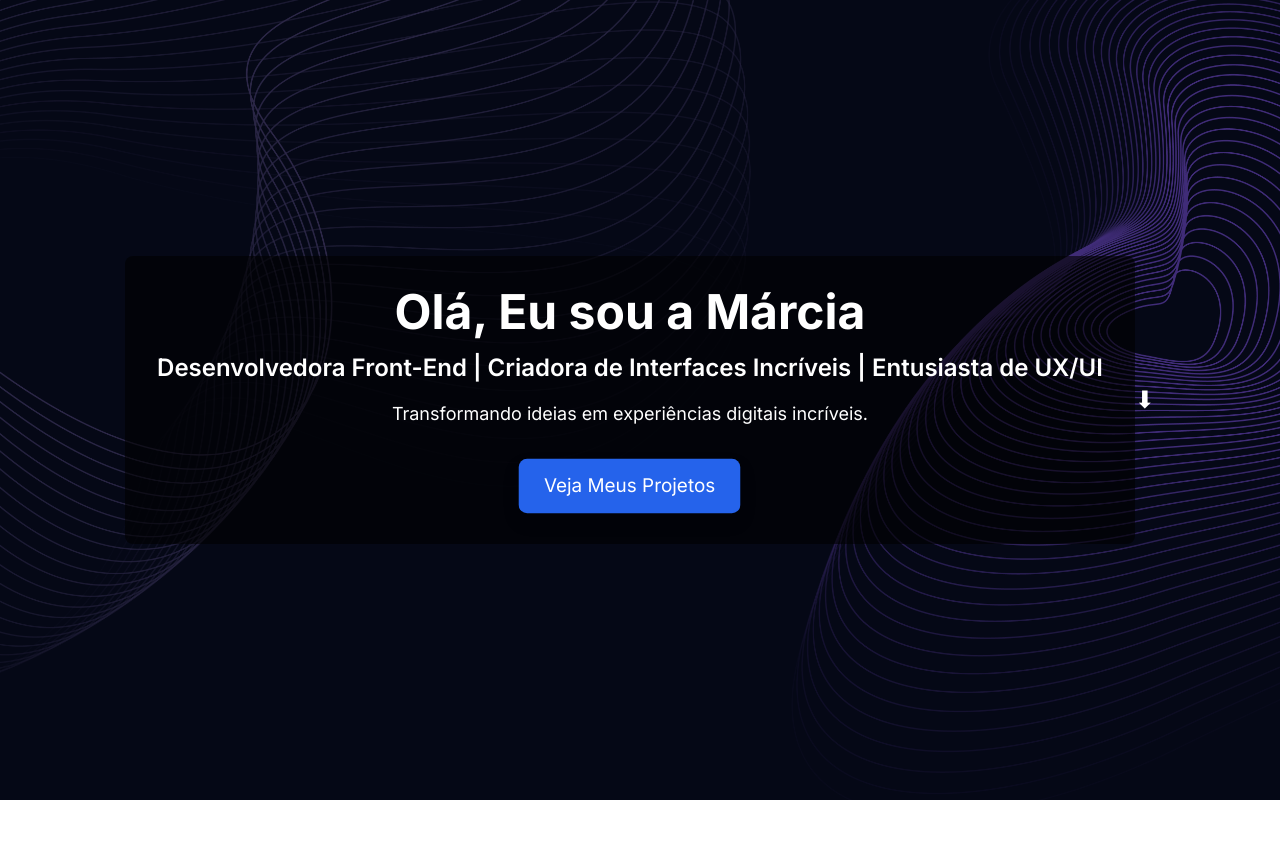
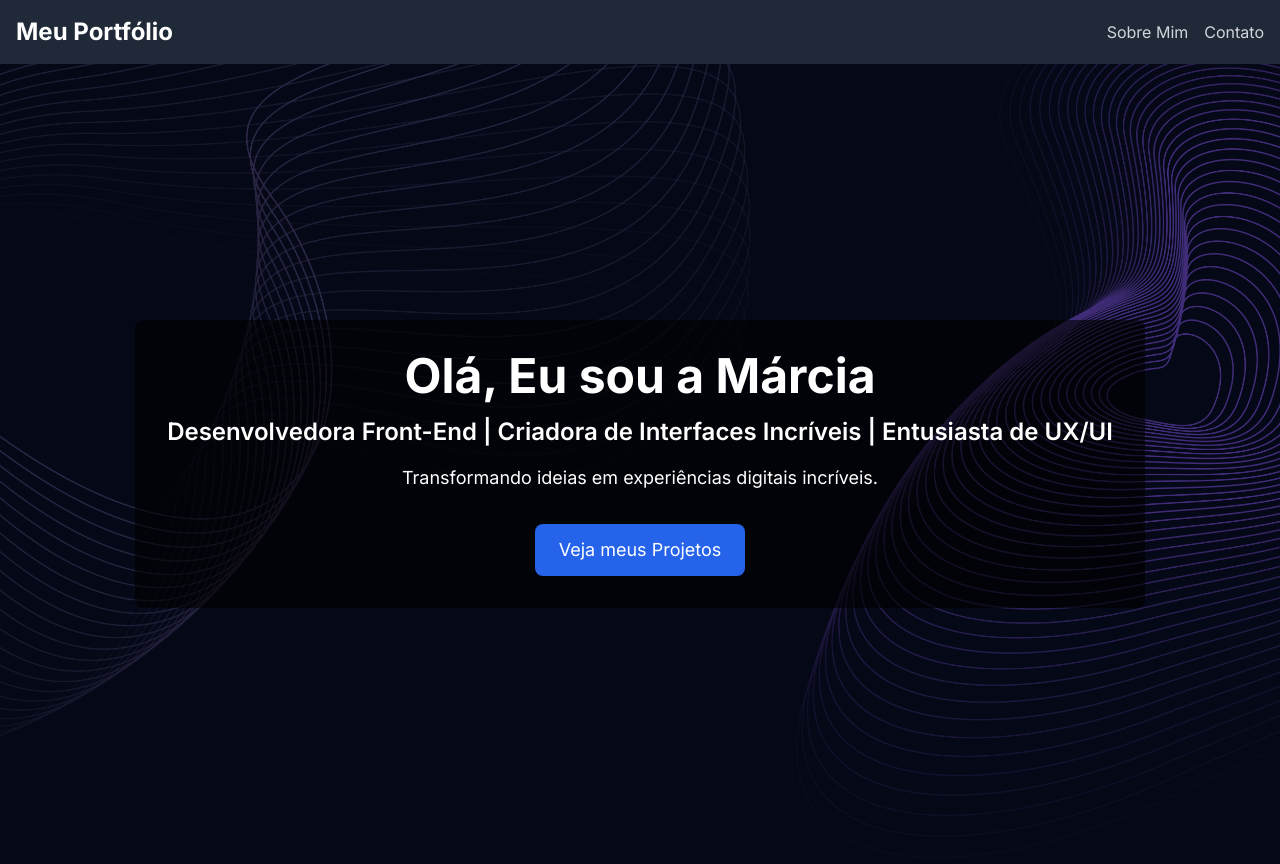
Before and after one commit to agostinhomarcia/new-port, a Next.js app: page / in a window 1280 px wide. Before the commit the page ends 800 px from the top, so only its background shows below. Built offline with nearby package versions, Linux system fonts and the light colour scheme.

Commit message:
fix: add NavBar

```diff
--- /dev/null
+++ b/src/app/components/Navbar.tsx
@@ -0,0 +1,21 @@
+import Link from "next/link";
+
+export default function Navbar() {
+  return (
+    <nav className="bg-gray-800 p-4">
+      <div className="container mx-auto flex justify-between items-center">
+        <Link href="/" className="text-white text-2xl font-bold">
+          Meu Portfólio
+        </Link>
+        <div className="flex space-x-4">
+          <Link href="/about" className="text-gray-300 hover:text-white">
+            Sobre Mim
+          </Link>
+          <Link href="/contact" className="text-gray-300 hover:text-white">
+            Contato
+          </Link>
+        </div>
+      </div>
+    </nav>
+  );
+}
--- a/src/app/layout.tsx
+++ b/src/app/layout.tsx
@@ -1,6 +1,7 @@
 import type { Metadata } from "next";
 import { Inter } from "next/font/google";
 import "../app/styles/globals.css";
+import Navbar from "./components/Navbar";
 
 const inter = Inter({ subsets: ["latin"] });
 
@@ -16,7 +17,10 @@ export default function RootLayout({
 }>) {
   return (
     <html lang="en">
-      <body className={inter.className}>{children}</body>
+      <body className={inter.className}>
+        <Navbar />
+        {children}
+      </body>
     </html>
   );
 }
--- a/src/app/page.tsx
+++ b/src/app/page.tsx
@@ -1,15 +1,15 @@
+"use client";
+
 import Link from "next/link";
 
 export default function Home() {
   return (
+    <>
       <div
         className="min-h-screen flex items-center justify-center bg-cover bg-center"
         style={{ backgroundImage: "url('/herobg.png')" }}
       >
-      <div
-        className="text-center text-white bg-black bg-opacity-60 p-8 rounded-lg"
-        style={{ animation: "fadeIn 1s ease-out" }}
-      >
+        <div className="text-center text-white bg-black bg-opacity-60 p-8 rounded-lg animated-text">
           <h1 className="text-5xl font-bold mb-4">Olá, Eu sou a Márcia</h1>
           <p className="text-2xl font-semibold">
             Desenvolvedora Front-End | Criadora de Interfaces Incríveis |
@@ -20,25 +20,12 @@ export default function Home() {
           </p>
           <Link
             href="/projects"
-          className="mt-8 inline-block bg-blue-600 text-white px-6 py-3 rounded-lg text-lg hover:bg-blue-700 transition duration-300"
-          style={{
-            transform: "scale(1.05)",
-            boxShadow: "0px 8px 15px rgba(0, 0, 0, 0.2)",
-          }}
+            className="mt-8 inline-block bg-blue-600 text-white px-6 py-3 rounded-lg text-lg hover:bg-blue-700 transition duration-300 cta-button"
           >
-          Veja Meus Projetos
+            Veja meus Projetos
           </Link>
         </div>
-      <div
-        className="scroll-down-indicator"
-        style={{
-          animation: "bounce 2s infinite",
-          fontSize: "24px",
-          color: "white",
-        }}
-      >
-        <span>⬇</span>
       </div>
-    </div>
+    </>
   );
 }
```
Lines whose indentation alone changed are shown as unchanged.
